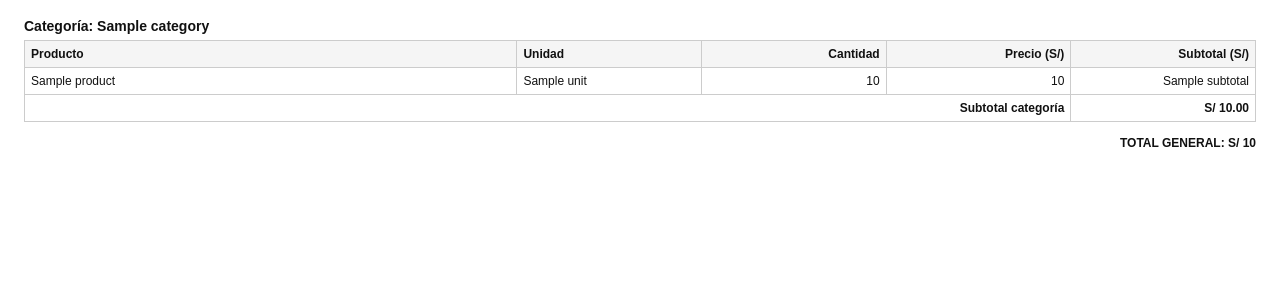
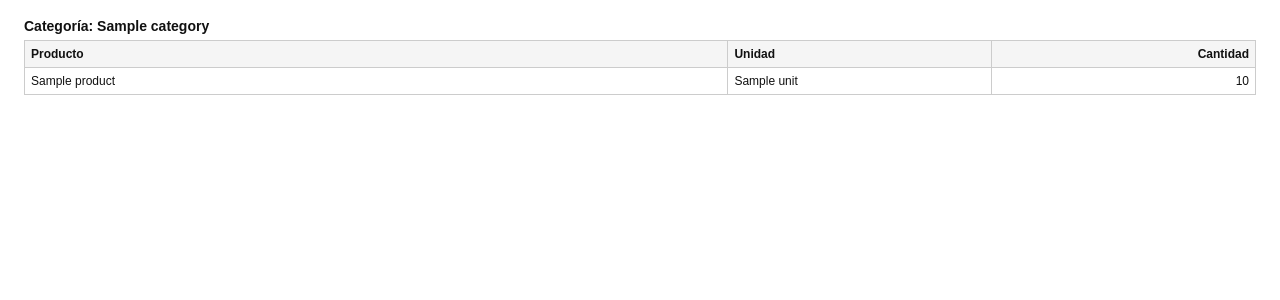
Before and after one commit to SGJaziri/compras-backend, a Django app: template templates/purchase_list.html in a window 1280 px wide. Shown: the part 63-363 px from the top of the page. Run offline with Django 5.2, Linux system fonts and the light colour scheme; the template is opened without the code that fills it: most values are stand-ins (such as "Sample title", 1, 10 or a date in 2020).

Commit message:
Version 2 1.0 - 01.20

```diff
--- a/templates/purchase_list.html
+++ b/templates/purchase_list.html
@@ -38,8 +38,10 @@
           <th style="width:40%">Producto</th>
           <th style="width:15%">Unidad</th>
           <th style="width:15%" class="right">Cantidad</th>
+          {% if show_prices %}
             <th style="width:15%" class="right">Precio (S/)</th>
             <th style="width:15%" class="right">Subtotal (S/)</th>
+          {% endif %}
         </tr>
       </thead>
       <tbody>
@@ -48,20 +50,25 @@
             <td>{{ ln.product }}</td>
             <td>{{ ln.unit }}</td>
             <td class="right">{{ ln.qty }}</td>
-            <td class="right">{% if ln.price %}{{ ln.price }}{% else %}<span class="muted">-</span>{% endif %}</td>
-            <td class="right">{% if ln.subtotal %}{{ ln.subtotal }}{% else %}<span class="muted">-</span>{% endif %}</td>
+            {% if show_prices %}
+              <td class="right">{% if ln.price is not None %}{{ ln.price }}{% else %}-{% endif %}</td>
+              <td class="right">{% if ln.subtotal is not None %}{{ ln.subtotal }}{% else %}-{% endif %}</td>
+            {% endif %}
           </tr>
         {% endfor %}
       </tbody>
       <tfoot>
+        {% if show_prices %}
           <tr>
             <td colspan="4" class="right">Subtotal categoría</td>
             <td class="right">S/ {{ g.group_total|floatformat:2 }}</td>
           </tr>
+        {% endif %}
       </tfoot>
     </table>
   {% endfor %}
-
+  {% if show_prices %}
   <div class="grand">TOTAL GENERAL: S/ {{ grand_total }}</div>
+  {% endif %}
 </body>
 </html>
```
Lines whose indentation alone changed are shown as unchanged.
